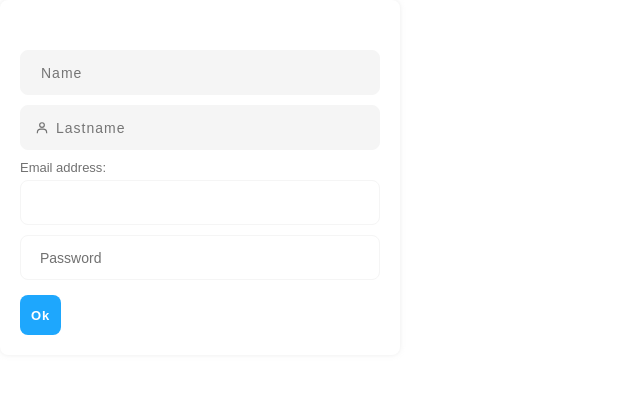
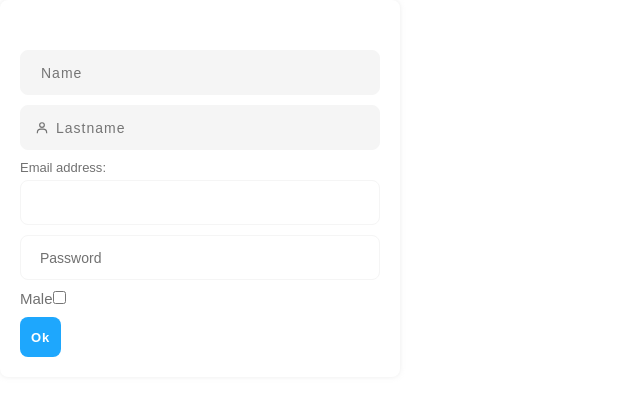
Before and after one commit to albalp/dinamita-reloaded-components, a React (Create React App) app: page / in a window 1280 px wide. Shown: the top 396 px of the page, without its empty margins (0-640 px from the left). Built offline with nearby package versions, Linux system fonts and the light colour scheme.

Commit message:
Creating files structure of checkbox components

```diff
--- a/src/App.js
+++ b/src/App.js
@@ -1,7 +1,8 @@
+import {useState} from 'react';
 import { BiUser } from "react-icons/bi";
 import Form from './components/Form/Form';
 import Input from './components/Form/Input';
-import {useState} from 'react';
+import Checkbox from './components/Form/Checkbox';
 
 function App() {
 
@@ -42,6 +43,7 @@ function App() {
       <Input name="lastname" onChange={inputsValidations} placeholder="Lastname" legend="Invalid lastname" icon={<BiUser/>} value={initialForm.lastname.value} valid={initialForm.lastname.valid}/>
       <Input name="email" onChange={inputsValidations} type="email" label="Email address" legend="Invalid email" value={initialForm.email.value} valid={initialForm.email.valid}/>
       <Input name="password" onChange={inputsValidations} type="password" legend="Invalid password" secondary secondaryPlaceholder="Password" value={initialForm.password.value} valid={initialForm.password.valid}/>
+      <Checkbox label="Male" value="male" />
     </Form>
   );
 }
--- /dev/null
+++ b/src/components/Form/Checkbox.jsx
@@ -0,0 +1,12 @@
+import '../../css/checkbox.css';
+
+const Checkbox = ({ label, ...props }) => {
+  return (
+    <label>
+        {label}
+        <input type="checkbox" {...props} />
+    </label>
+  )
+}
+
+export default Checkbox;
```
Also changed, not shown: src/css/checkbox.css (added), 1 other file (tests, documents, lock files or other folders).
